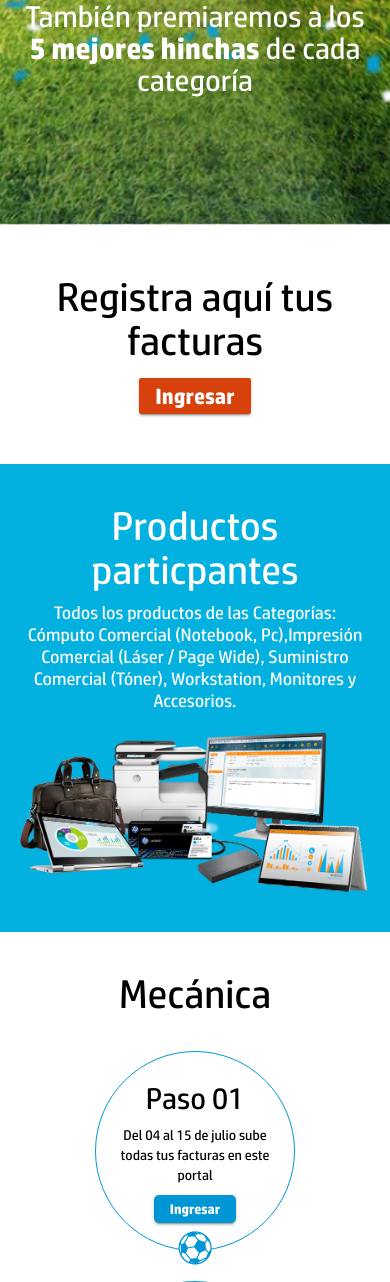
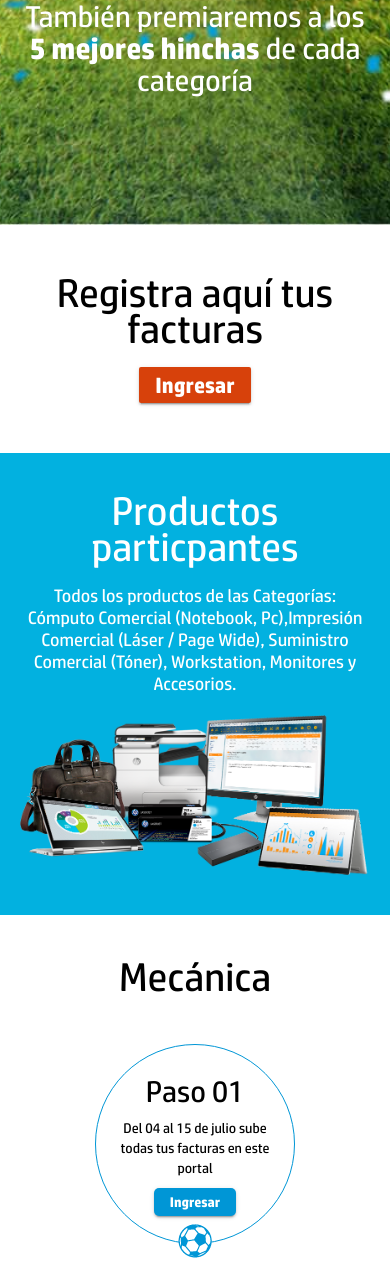
Before and after one commit to joseminaya15/LaPollaHP, a CodeIgniter app: page /LaPollaHP/index.php/concurso/index in a window 390 px wide. Shown: the part 635-1917 px from the top of the page. Run offline with CodeIgniter, Linux system fonts and the light colour scheme; some libraries are stand-ins or nearby versions.

Commit message:
terminado responsive

```diff
--- a/application/views/v_concurso.php
+++ b/application/views/v_concurso.php
@@ -50,7 +50,7 @@
             <div class="js-container">
                 <div class="js-facturas">
                     <h2>Registra aqu&iacute; tus facturas</h2>
-                    <a href="http://www.marketinghp.net/microsite/La_Polla/login" class="mdl-button mdl-js-button mdl-button--raised mdl-js-ripple-effect">Ingresar</a>
+                    <a href="http://www.marketinghp.net/microsite/La_Polla/login" target="_blank" class="mdl-button mdl-js-button mdl-button--raised mdl-js-ripple-effect">Ingresar</a>
                 </div>
             </div>
         </section>
--- a/public/css/style.styl
+++ b/public/css/style.styl
@@ -390,13 +390,14 @@
 	h2
 		margin 0
 		font-size 40px
+		line-height 36px
 	a
 		background-color #D7410B !important
 		text-transform initial
 		color #FFFFFF
 		font-family $bold
 		font-size 22px
-		margin-top 15px
+		margin-top 20px
 		text-decoration none
 #participantes
 	background-color #02B1E0
@@ -407,6 +408,8 @@
 		margin auto
 		h2
 			font-size 40px
+			line-height 36px
+			margin 20px 0
 		p
 			font-size 18px
 			line-height 22px
@@ -426,7 +429,7 @@
 		.js-mecanica--contenido
 			width 100%
 			max-width 200px
-			margin 15px 30px
+			margin 25px 30px
 			border 1px solid $color
 			text-align center
 			padding 20px
@@ -465,6 +468,7 @@
 	h2
 		font-size 42px
 		text-shadow 2px 2px 7px rgba(0, 0, 0, 0.54)
+		line-height 38px
 	button
 		background-color $color !important
 		text-transform initial
```
Also changed, not shown: public/css/style.css.
